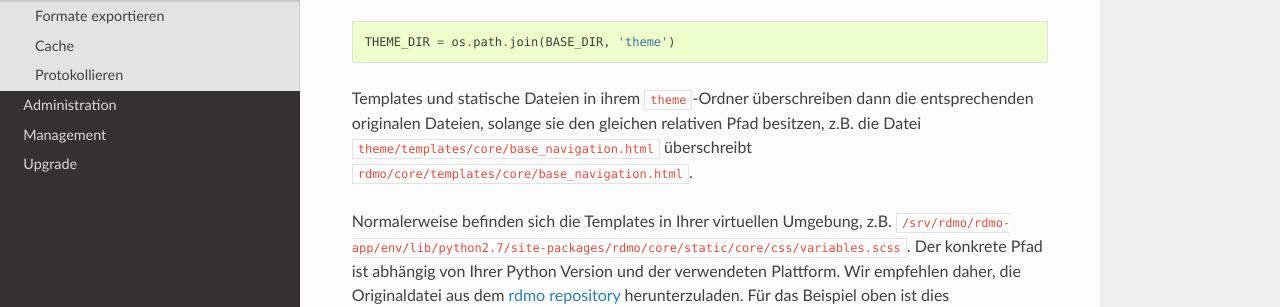
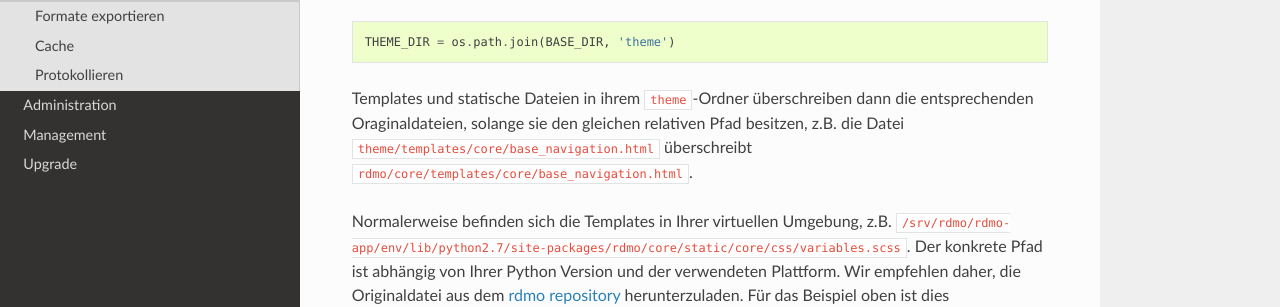
Before and after one commit to rdmorganiser/rdmo-docs-de, a Sphinx documentation site: the page built from docs/configuration/themes.rst, in a window 1280 px wide and 900 px high. Shown: the part 400-707 px from the top of the window. Built offline with Sphinx 7.4.7 and the Read the Docs theme 2.0.0, drawn with Linux system fonts in a browser that asks for light colours.

Commit message:
Update themes.rst

```diff
--- a/docs/configuration/themes.rst
+++ b/docs/configuration/themes.rst
@@ -13,7 +13,7 @@ Dann fügen Sie folgendes Ihrer ``config/settings/local.py`` hinzu:
 
     THEME_DIR = os.path.join(BASE_DIR, 'theme')
 
-Templates und statische Dateien in ihrem ``theme``-Ordner überschreiben dann die entsprechenden originalen Dateien, solange sie den gleichen relativen Pfad besitzen, z.B. die Datei ``theme/templates/core/base_navigation.html`` überschreibt ``rdmo/core/templates/core/base_navigation.html``.
+Templates und statische Dateien in ihrem ``theme``-Ordner überschreiben dann die entsprechenden Oraginaldateien, solange sie den gleichen relativen Pfad besitzen, z.B. die Datei ``theme/templates/core/base_navigation.html`` überschreibt ``rdmo/core/templates/core/base_navigation.html``.
 
 Normalerweise befinden sich die Templates in Ihrer virtuellen Umgebung, z.B. ``/srv/rdmo/rdmo-app/env/lib/python2.7/site-packages/rdmo/core/static/core/css/variables.scss``. Der konkrete Pfad ist abhängig von Ihrer Python Version und der verwendeten Plattform. Wir empfehlen daher, die Originaldatei aus dem `rdmo repository <https://github.com/rdmorganiser/rdmo>`_ herunterzuladen. Für das Beispiel oben ist dies https://github.com/rdmorganiser/rdmo/blob/master/rdmo/core/static/core/css/variables.scss.
 
```
